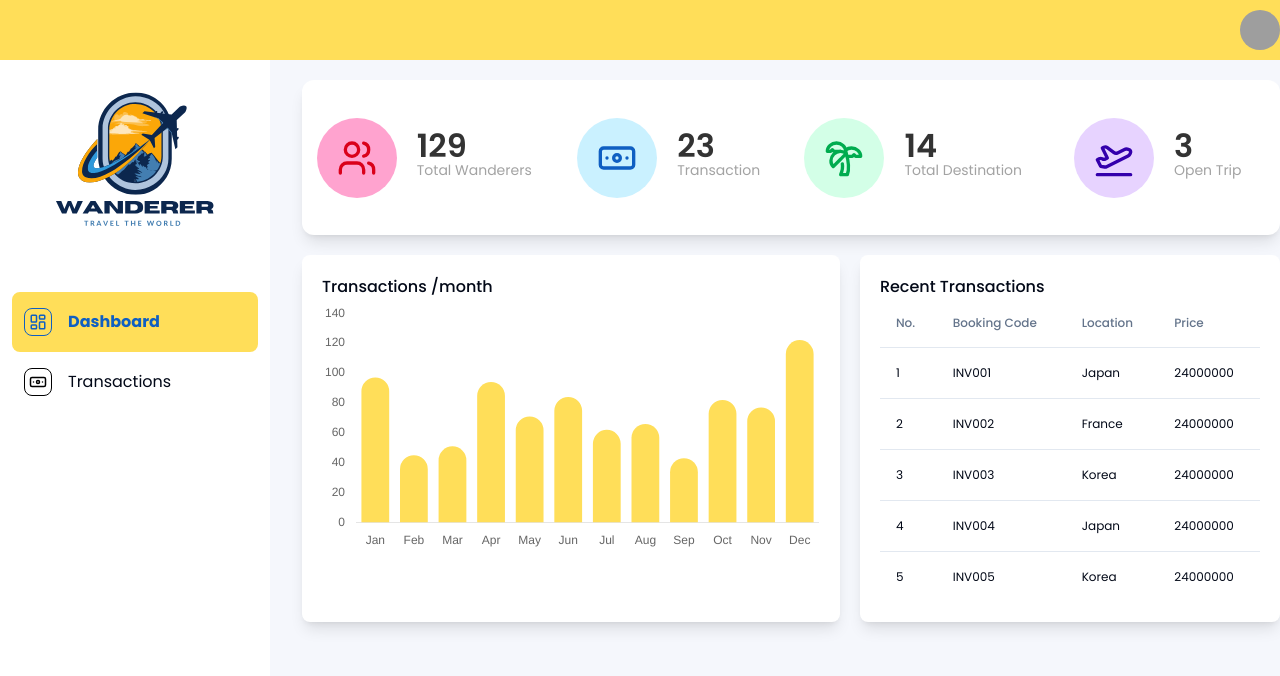
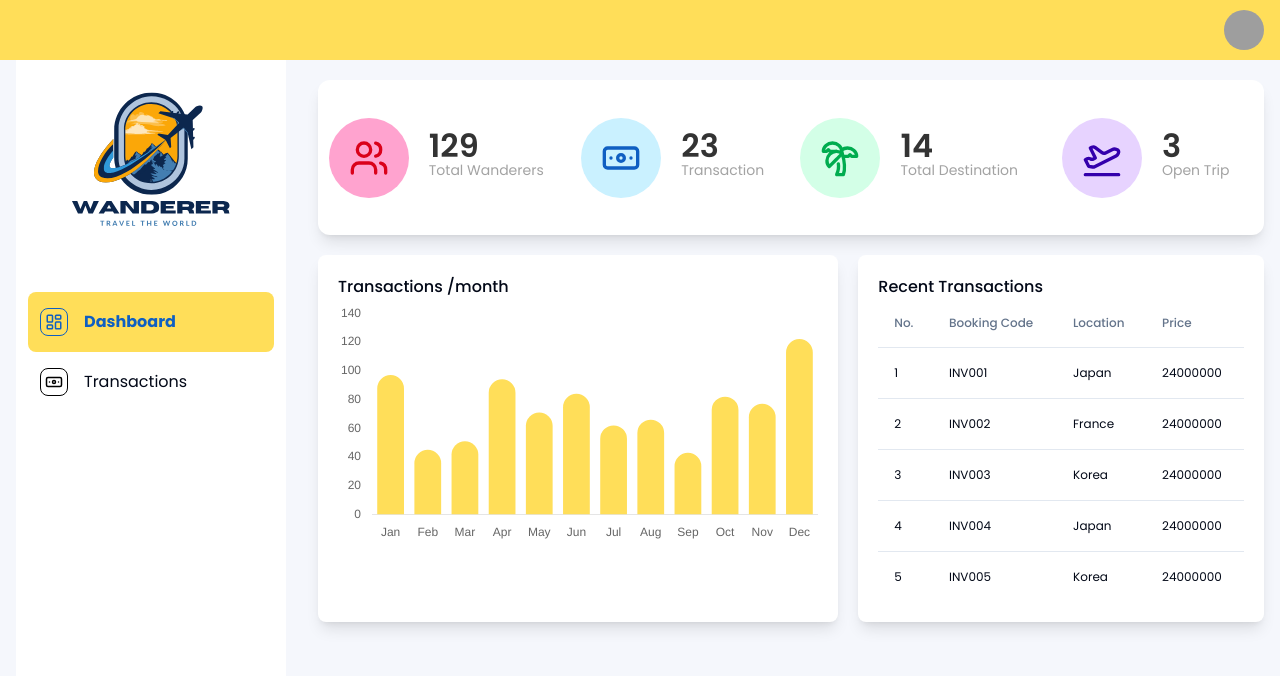
Before and after one commit to Wanderer-Asia/Wanderer-FE, a React (Vite) app: page /admin in a window 1280 px wide. Shown: the top 676 px of the page. Built offline with nearby package versions, Linux system fonts and the light colour scheme; grey boxes are pictures that could not be loaded.

Commit message:
dashboard page

```diff
--- a/src/components/Admin/Sidebar.tsx
+++ b/src/components/Admin/Sidebar.tsx
@@ -1,6 +1,28 @@
 import { NavLink } from "react-router-dom";
 import Logo from "../Logo";
-import { Banknote, LayoutDashboard } from "lucide-react";
+import { Banknote, LayoutDashboard, LucideIcon } from "lucide-react";
+
+type LinkListType = {
+  title: string;
+  to: string;
+  end: boolean | undefined;
+  icon: LucideIcon;
+}[];
+
+const LinkList: LinkListType = [
+  {
+    title: "Dashboard",
+    to: "/admin",
+    end: true,
+    icon: LayoutDashboard,
+  },
+  {
+    title: "Transactions",
+    to: "transactions",
+    end: false,
+    icon: Banknote,
+  },
+];
 
 const Sidebar = () => {
   return (
@@ -10,14 +32,15 @@ const Sidebar = () => {
       </div>
 
       <div className="mt-5 flex flex-col p-3">
+        {LinkList.map((link) => (
           <NavLink
-          to={"/admin"}
+            to={link.to}
             className={({ isActive }) =>
               isActive
                 ? "flex w-full items-center gap-4 rounded-lg bg-yellow-main py-4 pl-3"
                 : "flex w-full items-center gap-4 rounded-lg bg-transparent py-4 pl-3"
             }
-          end
+            end={link.end}
           >
             {({ isActive }) => (
               <>
@@ -28,7 +51,7 @@ const Sidebar = () => {
                       : "border-black dark:border-white"
                   }`}
                 >
-                <LayoutDashboard
+                  <link.icon
                     className={`h-full w-full ${
                       isActive
                         ? "stroke-[#0F5FC2]"
@@ -41,47 +64,12 @@ const Sidebar = () => {
                     isActive ? "font-bold text-[#0F5FC2]" : "font-normal"
                   }`}
                 >
-                Dashboard
+                  {link.title}
                 </p>
               </>
             )}
           </NavLink>
-
-        <NavLink
-          to={"transactions"}
-          className={({ isActive }) =>
-            isActive
-              ? "flex w-full items-center gap-4 rounded-lg bg-yellow-main py-4 pl-3"
-              : "flex w-full items-center gap-4 rounded-lg bg-transparent py-4 pl-3"
-          }
-        >
-          {({ isActive }) => (
-            <>
-              <div
-                className={`flex h-7 w-7 items-center justify-center rounded-lg border p-1 ${
-                  isActive
-                    ? "border-[#0F5FC2]"
-                    : "border-black dark:border-white"
-                }`}
-              >
-                <Banknote
-                  className={`h-full w-full ${
-                    isActive
-                      ? "stroke-[#0F5FC2]"
-                      : "stroke-black dark:stroke-white"
-                  }`}
-                />
-              </div>
-              <p
-                className={`${
-                  isActive ? "font-bold text-[#0F5FC2]" : "font-normal"
-                }`}
-              >
-                Transactions
-              </p>
-            </>
-          )}
-        </NavLink>
+        ))}
       </div>
     </div>
   );
--- a/tailwind.config.js
+++ b/tailwind.config.js
@@ -10,8 +10,9 @@ module.exports = {
   theme: {
     container: {
       center: true,
+      padding: "1rem",
       screens: {
-        "2xl": "1400px",
+        "2xl": "1440px",
       },
     },
     extend: {
```
Lines whose indentation alone changed are shown as unchanged.
